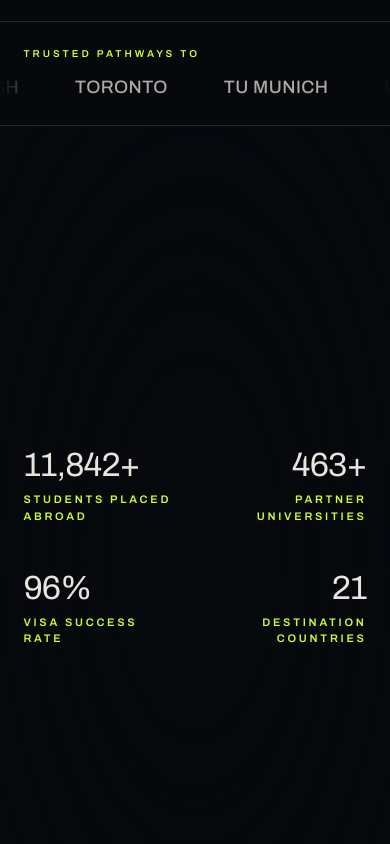
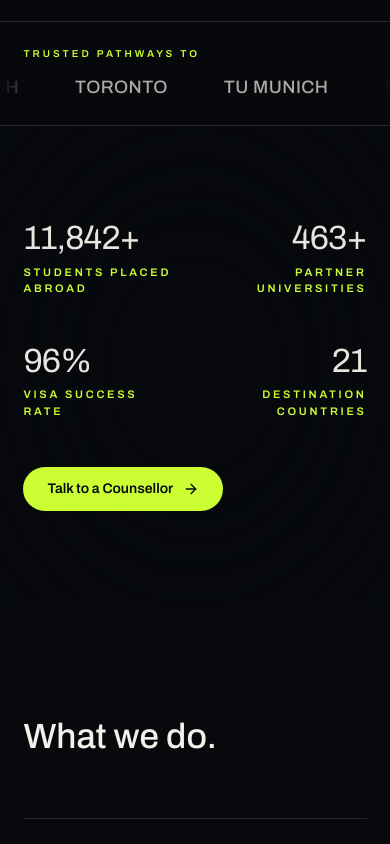
Before and after one commit to kushal867/aiec-website, a React (Vite) app: page / in a window 390 px wide. Shown: the part 980-1824 px from the top of the page. Built offline with nearby package versions, Linux system fonts and the light colour scheme.

Commit message:
fix: mobile Stats CTA no longer collides with sticky bar (moved into flow), contact modal now scrolls on short viewports instead of overflowing off-screen

```diff
--- a/src/components/ApplyForm.tsx
+++ b/src/components/ApplyForm.tsx
@@ -57,7 +57,7 @@ export default function ApplyForm({
           animate={{ opacity: 1 }}
           exit={{ opacity: 0 }}
           transition={{ duration: 0.3 }}
-          className="fixed inset-0 z-[60] flex items-center justify-center bg-ink/90 px-4 backdrop-blur-sm"
+          className="fixed inset-0 z-[60] flex items-start justify-center overflow-y-auto bg-ink/90 px-4 py-10 backdrop-blur-sm sm:items-center sm:py-16"
           onClick={onClose}
         >
           <motion.div
@@ -66,7 +66,7 @@ export default function ApplyForm({
             exit={{ opacity: 0, y: 20, scale: 0.97 }}
             transition={{ duration: 0.4, ease: [0.16, 1, 0.3, 1] }}
             onClick={(e) => e.stopPropagation()}
-            className="relative w-full max-w-xl border border-line bg-ink-soft p-8 sm:p-12"
+            className="relative my-auto w-full max-w-xl border border-line bg-ink-soft p-6 sm:p-12"
           >
             <button
               onClick={onClose}
--- a/src/components/Stats.tsx
+++ b/src/components/Stats.tsx
@@ -49,7 +49,7 @@ function StatBlock({
 
 export default function Stats({ onOpenContact }: { onOpenContact?: () => void }) {
   return (
-    <section className="relative h-[100svh] w-full overflow-hidden">
+    <section className="relative w-full overflow-hidden py-24 sm:h-[100svh] sm:py-0">
       {/* vignette: darker at the edges where the stats/CTA sit, lighter
           through the centre so the person stays the visual anchor */}
       <div
@@ -89,8 +89,11 @@ export default function Stats({ onOpenContact }: { onOpenContact?: () => void })
         ))}
       </div>
 
-      {/* mobile — clean 2x2 grid over the same background */}
-      <div className="container-px relative flex h-full items-center sm:hidden">
+      {/* mobile — clean 2x2 grid over the same background, CTA sits in
+          normal flow below it (not absolutely pinned) so it never
+          collides with the fixed mobile sticky bar at the true screen
+          bottom */}
+      <div className="container-px relative flex flex-col items-center gap-12 sm:hidden">
         <div className="grid w-full grid-cols-2 gap-x-8 gap-y-12">
           {stats.map((s, i) => (
             <div
@@ -101,6 +104,22 @@ export default function Stats({ onOpenContact }: { onOpenContact?: () => void })
             </div>
           ))}
         </div>
+
+        {onOpenContact && (
+          <motion.button
+            initial={{ opacity: 0, y: 12 }}
+            whileInView={{ opacity: 1, y: 0 }}
+            viewport={{ once: true }}
+            transition={{ duration: 0.6, delay: 0.4 }}
+            whileTap={{ scale: 0.97 }}
+            onClick={onOpenContact}
+            data-cursor="talk"
+            className="inline-flex items-center gap-2.5 self-start rounded-full bg-lime px-6 py-3 font-display text-sm font-semibold text-ink"
+          >
+            Talk to a Counsellor
+            <ArrowRight className="h-4 w-4" />
+          </motion.button>
+        )}
       </div>
 
       {onOpenContact && (
@@ -113,7 +132,7 @@ export default function Stats({ onOpenContact }: { onOpenContact?: () => void })
           whileTap={{ scale: 0.97 }}
           onClick={onOpenContact}
           data-cursor="talk"
-          className="group absolute bottom-6 right-6 z-10 inline-flex items-center gap-2.5 rounded-full bg-lime px-6 py-3 font-display text-sm font-semibold text-ink transition-colors duration-300 hover:bg-lime-dim sm:bottom-10 sm:right-10"
+          className="group absolute bottom-10 right-10 z-10 hidden items-center gap-2.5 rounded-full bg-lime px-6 py-3 font-display text-sm font-semibold text-ink transition-colors duration-300 hover:bg-lime-dim sm:inline-flex"
         >
           Talk to a Counsellor
           <ArrowRight className="h-4 w-4 transition-transform duration-300 group-hover:translate-x-1" />
```
